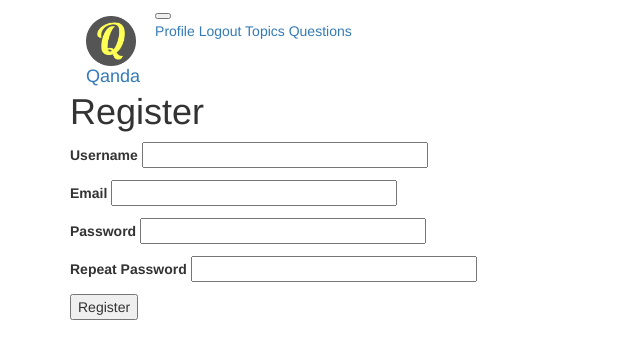
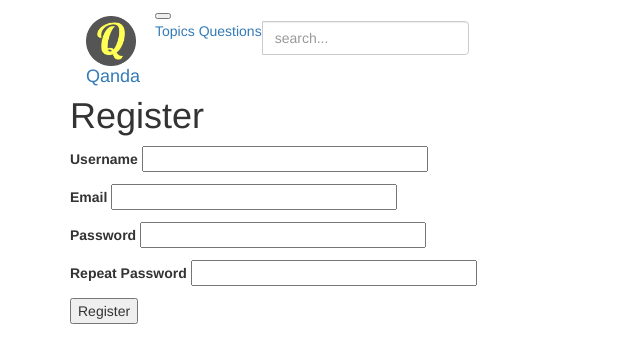
Before and after one commit to abestic/qanda, a Flask app: template app/auth/templates/register.html in a window 1280 px wide. Shown: the top 363 px of the page, without its empty margins (0-640 px from the left). Run offline with Flask 2, Linux system fonts and the light colour scheme; a user stored in the database is signed in; tables that the repository leaves empty hold one stand-in row (values such as "Sample post"); the template is opened without the code that fills it: values that come from a table or form of the project are taken from there, most other values are stand-ins (such as "Sample title", 1, 10 or a date in 2020); some libraries are stand-ins or nearby versions.

Commit message:
cleaned up navigation layout

```diff
--- a/app/main/templates/base.html
+++ b/app/main/templates/base.html
@@ -24,26 +24,38 @@
         <span class="navbar-toggler-icon"></span>
       </button>
       <div class="collapse navbar-collapse" id="navbarNav">
+
         <div class="navbar-nav">
+          <a class="nav-item">
+            <a class="nav-link" href="{{ url_for('topics.index') }}">Topics</a>
+          </a>
+          <a class="nav-item">
+            <a class="nav-link" href="{{ url_for('questions.index') }}">Questions</a>
+          </a>
+        </div>
+
+        <form class="form-inline ml-md-auto">
+          <div class="input-group">
+            <div class="input-group-prepend"><span class="input-group-text bg-white border-right-0 pr-0"><span class="fas fa-search"></span></span></div>
+            <input type="search" class="form-control form-control-sm border-left-0 col-12" placeholder="search..." aria-label="Search">
+          </div>
+        </form>
+
+        <div class="navbar-nav ml-2">
           {% if current_user.username != null %}
           <a class="nav-item">
-            <a class="nav-link" href=#><span class="fas fa-user-circle"></span> Profile</a>
+            <a class="nav-link" href=#><span class="fas fa-user-circle"></span></a>
           </a>
           {% endif %}
           <a class="nav-item">
             {% if current_user.is_anonymous %}
               <a class="nav-link" href="{{ url_for('auth.login') }}"><span class="fas fa-sign-in-alt"></span> Login</a>
             {% else %}
-              <a class="nav-link" href="{{ url_for('auth.logout') }}"><span class="fas fa-sign-out-alt"></span> Logout</a>
+              <a class="nav-link" href="{{ url_for('auth.logout') }}"><span class="fas fa-sign-out-alt"></span></a>
             {% endif %}
           </a>
-          <a class="nav-item">
-            <a class="nav-link" href="{{ url_for('topics.index') }}"><span class="fas fa-list"></span> Topics</a>
-          </a>
-          <a class="nav-item">
-            <a class="nav-link" href="{{ url_for('questions.index') }}"><span class="fas fa-question-circle"></span> Questions</a>
-          </a>
         </div>
+
       </div>
     </nav>
   </div>
```
